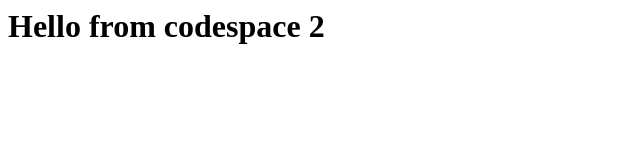
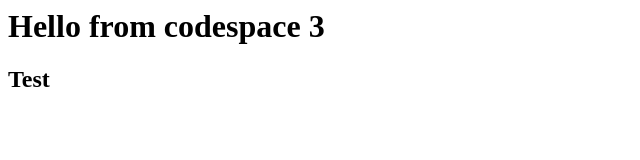
Before and after one commit to johnny-chan/skills-code-with-codespaces, a plain HTML site: page index.html in a window 1280 px wide. Shown: the full height of the page, 0-640 px from the left. Drawn offline with Linux system fonts and the light colour scheme.

Commit message:
another change

```diff
--- a/index.html
+++ b/index.html
@@ -1,3 +1,4 @@
 <html>
-  <h1>Hello from codespace 2</h1>
+  <h1>Hello from codespace 3</h1>
+  <h2>Test</h2>
 </html>
```
